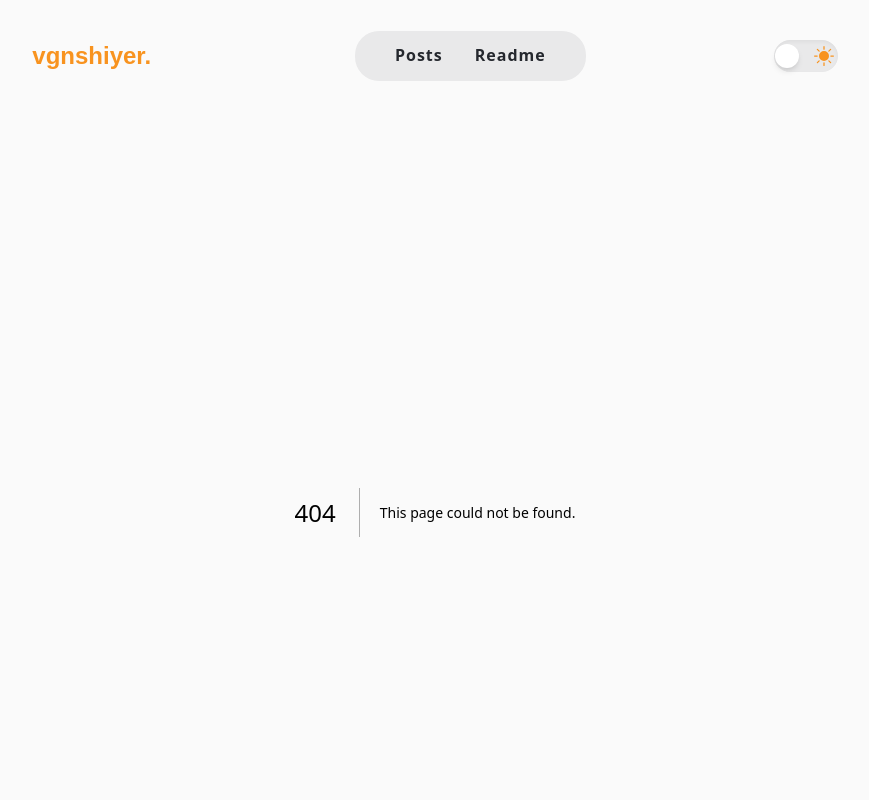
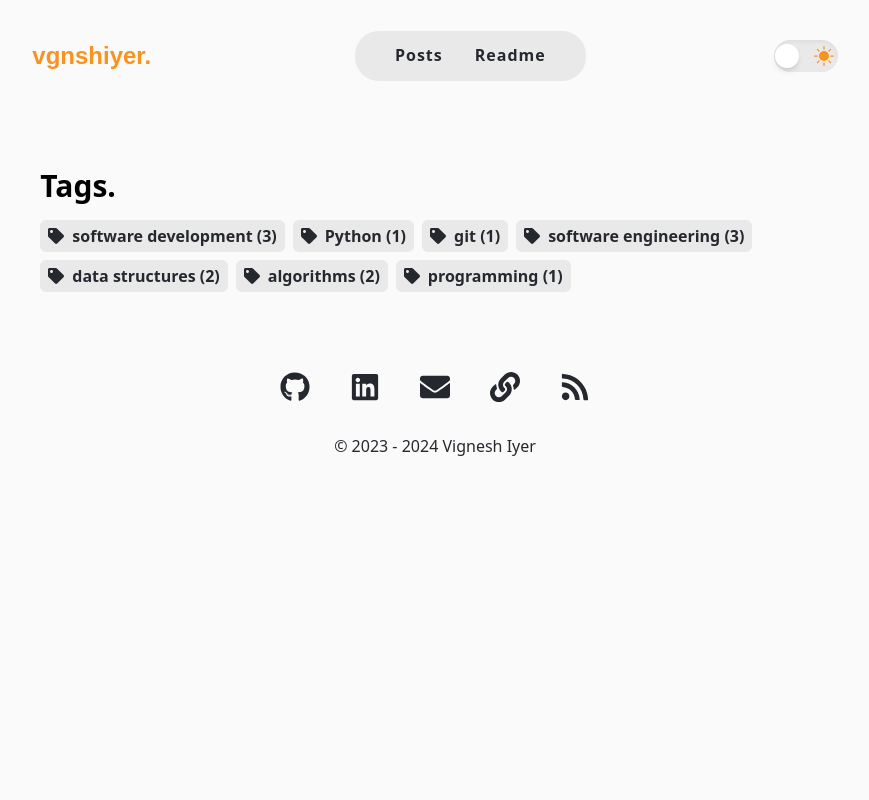
Before and after one commit to vgnshiyer/vgnshiyer.github.io, a Next.js app: page /tags in a window 1280 px wide. Before the commit this address had no page. Shown: the top 800 px of the page, without its empty margins (205-1074 px from the left). Built offline with nearby package versions, Linux system fonts and the light colour scheme.

Commit message:
chore: added page headings; added all tags view

```diff
--- a/app/page.tsx
+++ b/app/page.tsx
@@ -23,7 +23,7 @@ export default function page() {
                 {postPreviews}
             </div>
             <div className="flex justify-end mt-8 space-x-4 sm:mx-8">
-                <Link href="/list/all" className="text-tertiary-light dark:text-white bg-semi-light dark:bg-semi-dark hover:text-contrast-light dark:hover:text-contrast-dark font-semibold duration-200 p-4 rounded-full px-8">
+                <Link href="/tags/all" className="text-tertiary-light dark:text-white bg-semi-light dark:bg-semi-dark hover:text-contrast-light dark:hover:text-contrast-dark font-semibold duration-200 p-4 rounded-full px-8">
                     More...
                 </Link>
             </div>
--- a/app/list/[tag]/page.tsx
+++ b/app/tags/[tag]/page.tsx
@@ -1,9 +1,9 @@
 import PostListView from '@/components/PostListView';
-import getAllTags from '@/helpers/getAllTags';
+import getAllUniqueTags from '@/helpers/getAllUniqueTags';
 import React from 'react'
 
 export const generateStaticParams = () => {
-  const tags = getAllTags();
+  const tags = getAllUniqueTags();
   tags.push('all');
   return tags.map((tag) => ({
     tag: tag,
--- /dev/null
+++ b/app/tags/page.tsx
@@ -0,0 +1,47 @@
+import getAllTags from '@/helpers/getAllTags';
+import Link from 'next/link';
+import React from 'react'
+import { FaTag } from 'react-icons/fa';
+
+const Tags = () => {
+  const tags = getAllTags();
+  const uniqueTags = new Map();
+  tags.forEach((tag) => {
+    uniqueTags.set(tag, uniqueTags.get(tag) + 1 || 1);
+  });
+
+  return (
+    <>
+    <div className="grid grid-cols-1 gap-4 sm:mx-8 mt-12 md:mt-16 lg:mt-20 2xl:mt-24">
+      <h1 className='text-3xl text-black dark:text-white font-bold'>Tags.</h1>
+      <div className="flex flex-wrap gap-2">
+        {Array.from(uniqueTags).map(([tag, count]) => (
+          <Link key={tag} href={`/tags/${tag}`}>
+            <span
+              className="
+                bg-semi-light
+                dark:bg-semi-dark
+                text-tertiary-light
+                dark:text-tertiary-dark
+                px-2
+                py-1
+                rounded-md
+                cursor-pointer
+                hover:bg-gray-300
+                dark:hover:bg-gray-700
+                flex
+                items-center
+                font-semibold
+                "
+            >
+              <FaTag className="mr-2" /> {tag.replace(/_/g, ' ')} ({count})
+            </span>
+          </Link>
+        ))}
+      </div>
+    </div>
+    </>
+  )
+}
+
+export default Tags;
--- a/components/Navbar.tsx
+++ b/components/Navbar.tsx
@@ -55,7 +55,7 @@ const Navbar = () => {
   };
 
   const links = [
-    {href: "/list/all", text: "Posts"},
+    {href: "/tags/all", text: "Posts"},
     {href: "/about", text: "Readme"},
   ];
 
--- a/components/PostListView.tsx
+++ b/components/PostListView.tsx
@@ -2,6 +2,7 @@ import getPostMetadata from '@/helpers/getPostMetadata'
 import React from 'react'
 import PostPreview from './PostPreview';
 import { FaTag } from 'react-icons/fa';
+import Link from 'next/link';
 
 const PostListView = ({ tag }: { tag: string }) => {
   const allPosts = getPostMetadata();
@@ -13,6 +14,8 @@ const PostListView = ({ tag }: { tag: string }) => {
   return (
     <>
       <div className="grid grid-cols-1 gap-4 sm:mx-8 mt-12 md:mt-16 lg:mt-20 2xl:mt-24">
+      <h1 className='text-3xl text-black dark:text-white font-bold'>Posts.</h1>
+        <Link href="/tags" className="text-sm md:text-base font-semibold text-tertiary-light dark:text-tertiary-dark hover:underline -mb-2">View tags »</Link>
         {tag !== 'all' && (
           <div className="flex">
             <span
@@ -29,9 +32,10 @@ const PostListView = ({ tag }: { tag: string }) => {
                 lg:text-lg
                 font-semibold
                 flex
+                items-center
                 mb-6
               ">
-                <FaTag className="mt-1 mr-2"/> {tag.replace(/_/g, ' ')}
+                <FaTag className="mr-2"/> {tag.replace(/_/g, ' ')}
               </span>
             </div>
             )}
--- a/components/PostPage.tsx
+++ b/components/PostPage.tsx
@@ -92,7 +92,7 @@ const PostPage = ( { slug }: { slug: string } ) => {
                         <div className="mt-8 mb-4">
                             <div className="flex gap-2 mt-4 flex-wrap">
                                 {post.data.tags.map((tag: string, index: number) => (
-                                    <Link key={index} href={`/list/${tag}`}>
+                                    <Link key={index} href={`/tags/${tag}`}>
                                         <span
                                         className="
                                             bg-semi-light
--- a/helpers/getAllTags.ts
+++ b/helpers/getAllTags.ts
@@ -2,8 +2,7 @@ import getPostMetadata from "./getPostMetadata";
 
 const getAllTags = (): String[] => {
   const tags = getPostMetadata().map((post) => post.tags).flat();
-  const uniqueTags = Array.from(new Set(tags));
-  return uniqueTags;
+  return tags;
 };
 
 export default getAllTags;
--- /dev/null
+++ b/helpers/getAllUniqueTags.ts
@@ -0,0 +1,9 @@
+import getPostMetadata from "./getPostMetadata";
+
+const getAllUniqueTags = (): String[] => {
+  const tags = getPostMetadata().map((post) => post.tags).flat();
+  const uniqueTags = Array.from(new Set(tags));
+  return uniqueTags;
+};
+
+export default getAllUniqueTags;
```
Also changed, not shown: 1 other file (tests, documents, lock files or other folders).
